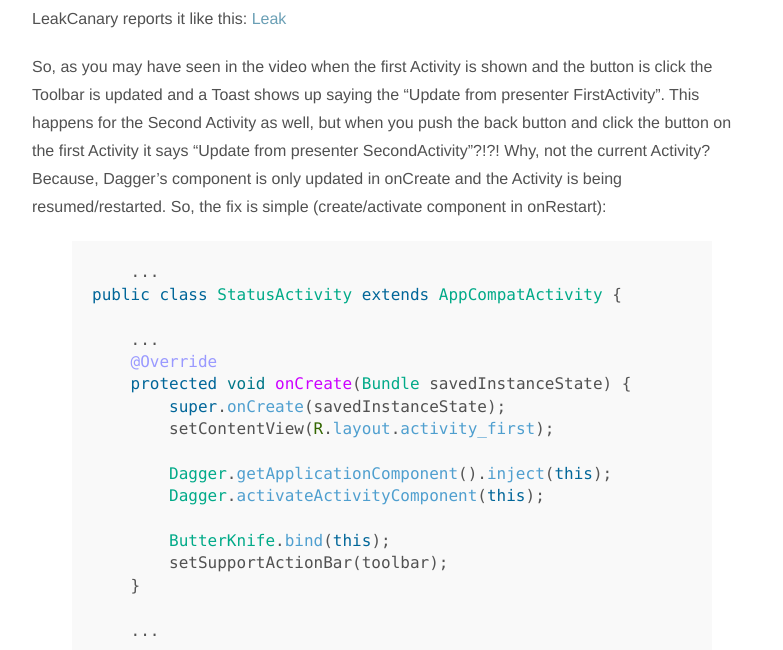
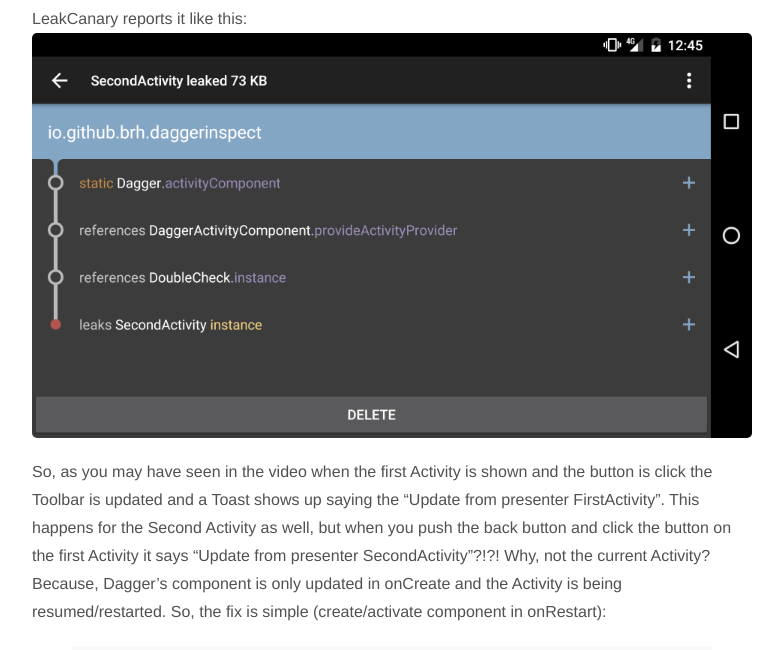
Before and after one commit to brh/brh.github.io, a Jekyll site: the page built from _posts/2016-08-08-leaky-dagger.md, in a window 1280 px wide and 900 px high, scrolled down 1458 px, cut to the strip 250-900 px from the top of the window. Shown: the whole strip, without its empty margins (248-1031 px from the left). Built offline with Jekyll 4.4.1, drawn with Linux system fonts in a browser that asks for light colours; nearby versions of some CDN libraries; comment, search, counter and statistics services are not loaded.

Commit message:
Didn't embed last image

```diff
--- a/_posts/2016-08-08-leaky-dagger.md
+++ b/_posts/2016-08-08-leaky-dagger.md
@@ -45,7 +45,7 @@ So basically when showUpdate is called it attempts to get the latest activity to
 <iframe width="420" height="315" src="https://www.youtube.com/embed/fk_8EuZ0WdE" frameborder="0" allowfullscreen></iframe>
 
 LeakCanary reports it like this:
-[Leak](/public/img/leakydagger/leak.png)
+![Leak](/public/img/leakydagger/leak.png)
 
 So, as you may have seen in the video when the first Activity is shown and the button is click the Toolbar is updated and a Toast shows up saying the "Update from presenter FirstActivity".  This happens for the Second Activity as well, but when you push the back button and click the button on the first Activity it says "Update from presenter SecondActivity"?!?!  Why, not the current Activity?  Because, Dagger's component is only updated in onCreate and the Activity is being resumed/restarted.  So, the fix is simple (create/activate component in onRestart):
 
```
